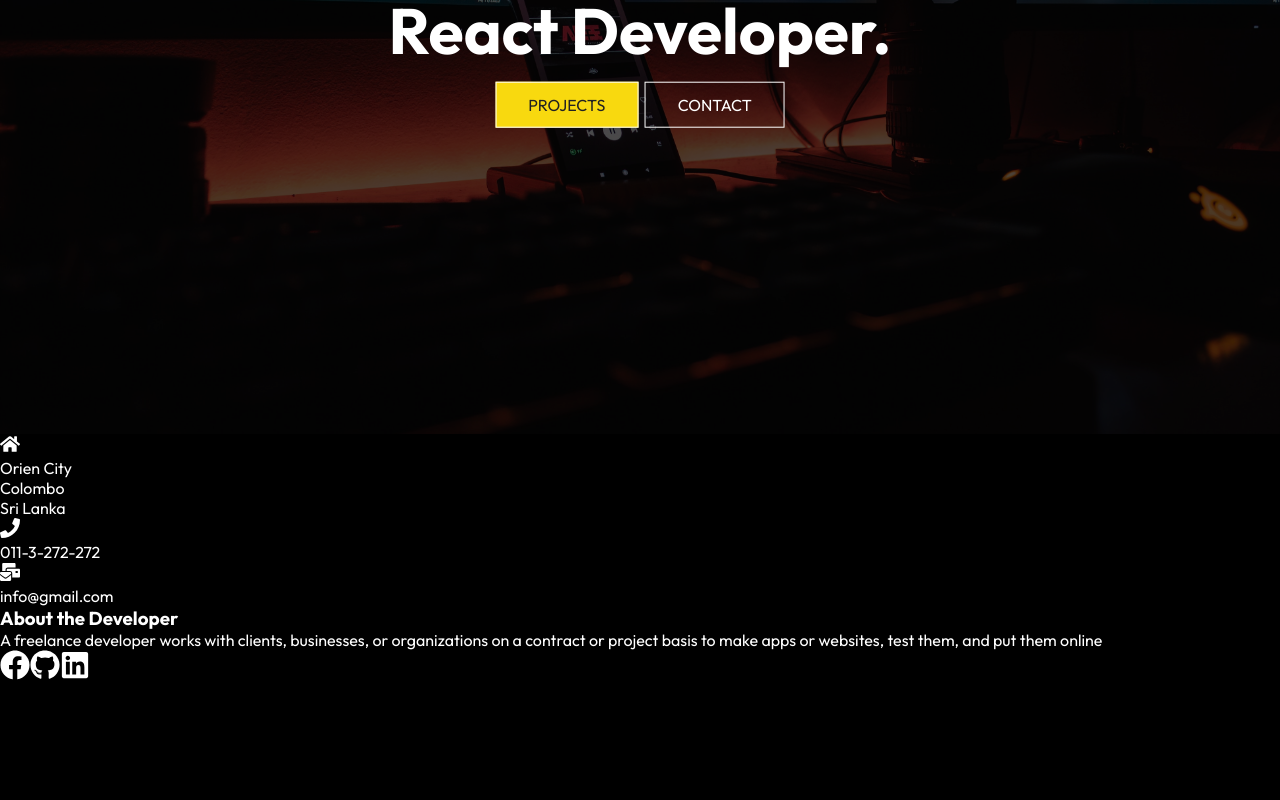
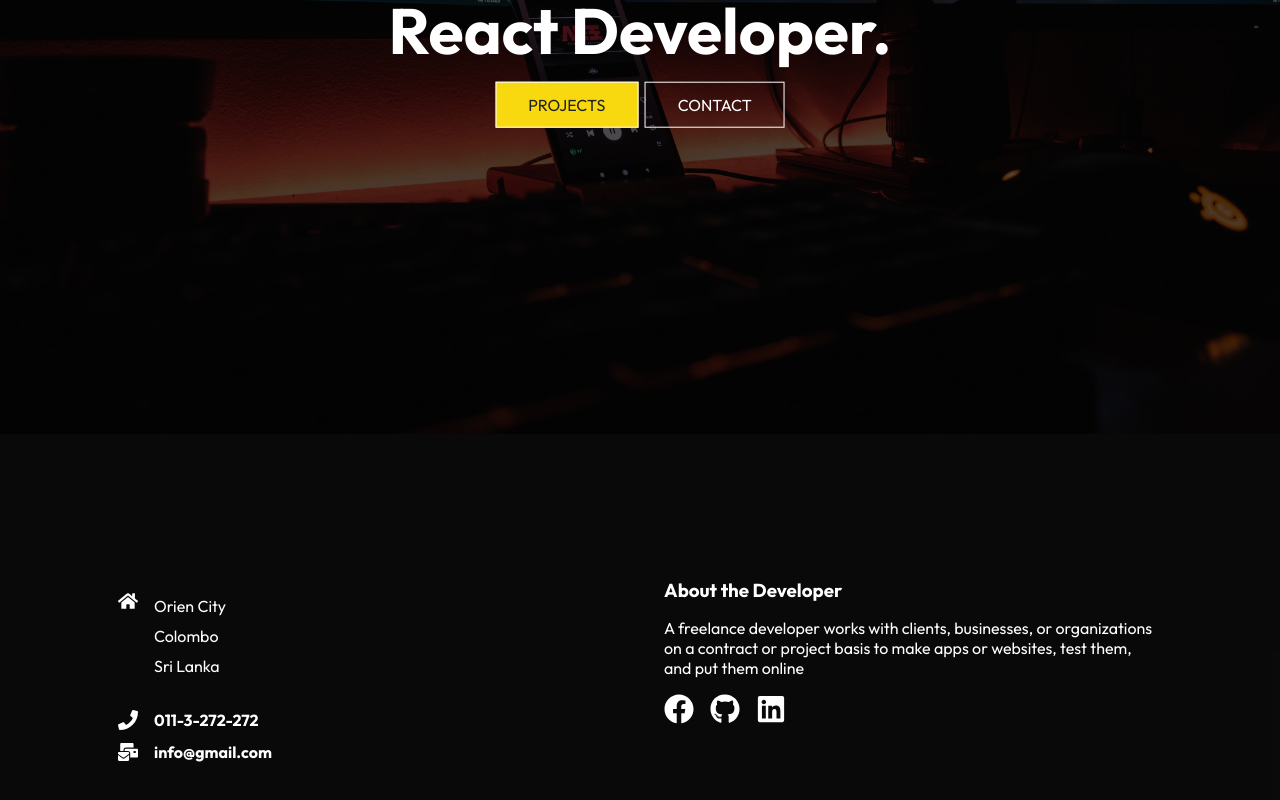
Before and after one commit to fmfahath/portfolio-2, a React (Create React App) app: page / in a window 1280 px wide. Shown: the part 366-1166 px from the top of the page. Before the commit the page ends 1050 px from the top, so only its background shows below. Built offline with nearby package versions, Linux system fonts and the light colour scheme.

Commit message:
footer - 3 (css added)

```diff
--- a/src/components/Footer.js
+++ b/src/components/Footer.js
@@ -7,21 +7,27 @@ const Footer = () => {
     <div className='footer'>
         <div className='footer-container'>
             <div className='left'>
-                <div className='location'>
-                    <FaHome  size={20} style={{color:'#fff'}}/>
+                <div className='address location'>
+                    <FaHome  size={20} style={{color:'#fff', marginRight : '1rem'}}/>
+                    <div className='location-text'>
                     <p>Orien City</p>
                     <p>Colombo</p>
                     <p>Sri Lanka</p>
+                    </div>
                 </div>
 
-                <div className='phone'>
-                    <FaPhone  size={20} style={{color:'#fff'}}/>
-                    <p>011-3-272-272</p>
+                <div className='address phone'>
+                    <FaPhone  size={20} style={{color:'#fff', marginRight : '1rem'}}/>
+                    <div className='text'>
+                        <h4>011-3-272-272</h4>
+                    </div>
                 </div>
 
-                <div className='mail'>
-                    <FaMailBulk  size={20} style={{color:'#fff'}}/>
-                    <p>info@gmail.com</p>
+                <div className='address mail'>
+                    <FaMailBulk  size={20} style={{color:'#fff', marginRight : '1rem'}}/>
+                    <div className='text'>
+                        <h4>info@gmail.com</h4>
+                    </div>
                 </div>
             </div>
 
@@ -33,9 +39,9 @@ const Footer = () => {
                         websites, test them, and put them online</p>
                 </div>
                 <div className='social'>
-                    <FaFacebook  size={30} style={{color:'#fff'}}/>
-                    <FaGithub  size={30} style={{color:'#fff'}}/>
-                    <FaLinkedin  size={30} style={{color:'#fff'}}/>
+                    <FaFacebook  size={30} style={{color:'#fff', marginRight : '1rem'}}/>
+                    <FaGithub  size={30} style={{color:'#fff', marginRight : '1rem'}}/>
+                    <FaLinkedin  size={30} style={{color:'#fff', marginRight : '1rem'}}/>
                 </div>
             </div>
         </div>
--- a/src/components/footer.css
+++ b/src/components/footer.css
@@ -0,0 +1,52 @@
+.footer{
+    width: 100%;
+    padding: 6rem 0;
+    background-color: rgba(19, 19, 19, 0.5);
+}
+
+.footer-container{
+    /* width: 100%; */
+    max-width: 1140px;
+    padding: 3rem;
+    margin: auto;
+    height: 100%;
+    display: flex;
+    justify-content: space-between;
+    gap: 3rem;
+}
+
+.left{
+    width: 100%;
+    height: 100%;
+    display: flex;
+    flex-direction: column;
+}
+
+.left .location{
+    display:    flex;
+    margin-bottom: 1rem;
+}
+
+.left .location p{
+    line-height: 30px;
+}
+
+.left .address{
+    display: flex;
+    margin-top: 0.8rem;
+}
+
+.right{
+    width: 100%;
+    height: 100%;
+    display: flex;
+    flex-direction: column;
+}
+
+.right h3{
+    margin-bottom: 1rem;
+}
+
+.right .social{
+    margin-top: 1rem;
+}
--- a/src/index.css
+++ b/src/index.css
@@ -5,6 +5,7 @@
   padding: 0;
   box-sizing: border-box;
   font-family: 'Outfit', sans-serif;
+  color: #fff;
 }
 
 body{
```
